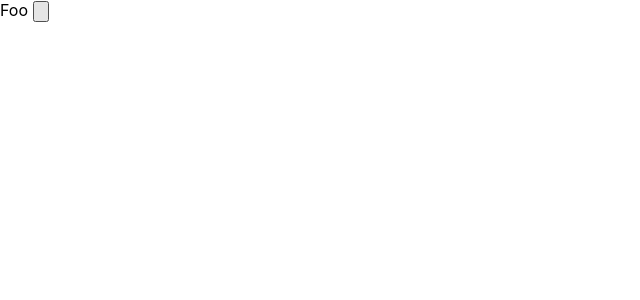
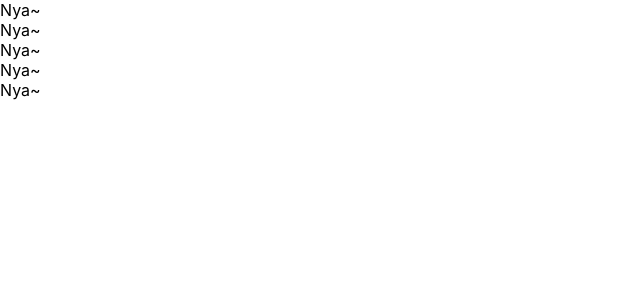
Before and after one commit to iamFujiYama/udemy-react-redux-crud-application, a React (Create React App) app: page / in a window 1280 px wide. Shown: the top 300 px of the page, without its empty margins (0-640 px from the left). Built offline with nearby package versions, Linux system fonts and the light colour scheme.

Commit message:
learned about components

```diff
--- a/src/App.js
+++ b/src/App.js
@@ -1,15 +1,33 @@
-import React, {Fragment, Component } from 'react';
+import React from 'react';
 
-class App extends Component {
-  render() {
-    return (
-      <Fragment>
-        <label htmlFor="Foo"> Foo </label>
-        <input id="Foo" type="button" onClick={ ()=> {alert('hi !')}} />
-      </Fragment>
-    )
-  }
+// class App extends Component {
+//   render() {
+//     return (
+//       <Fragment>
+//         <label htmlFor="Foo"> Foo </label>
+//         <input id="Foo" type="button" onClick={ ()=> {alert('hi !')}} />
+//       </Fragment>
+//     )
+//   }
+// }
+
+
+const App = () => {
+  return (
+    <div>
+      <Cat />
+      <Cat />
+      <Cat />
+      <Cat />
+      <Cat />
+    </div>
+  )
 }
 
+const Cat = () => {
+  return (
+    <div>Nya~</div>
+  )
+}
 
 export default App;
```
